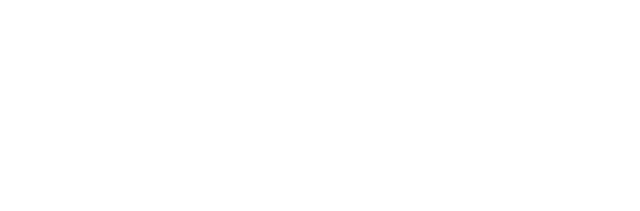
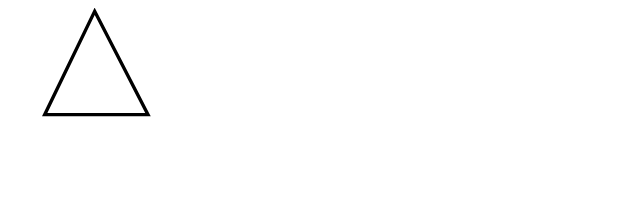
Before and after one commit to igortuag/svg-course, a plain HTML site: page strokes/loader.html in a window 1280 px wide. Shown: the whole page, without its empty margins (0-640 px from the left). Drawn offline with Linux system fonts and the light colour scheme.

Commit message:
add triangle using polygon

```diff
--- a/strokes/loader.html
+++ b/strokes/loader.html
@@ -7,6 +7,8 @@
     <title>Loader with stroke</title>
   </head>
   <body>
-    <svg width="200" height="200" viewBox="0 0 40 60"></svg>
+    <svg width="200" height="200" viewBox="0 0 40 60">
+      <polygon fill="none" stroke="#000" stroke-width="1" points="16,1 32,32 1,32" />
+    </svg>
   </body>
 </html>
```
